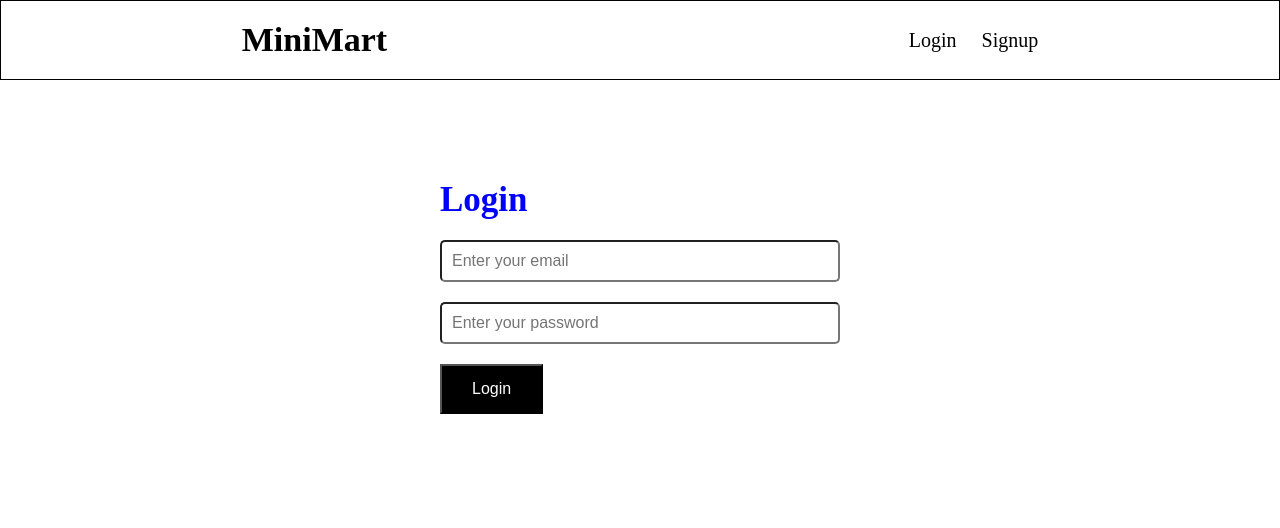
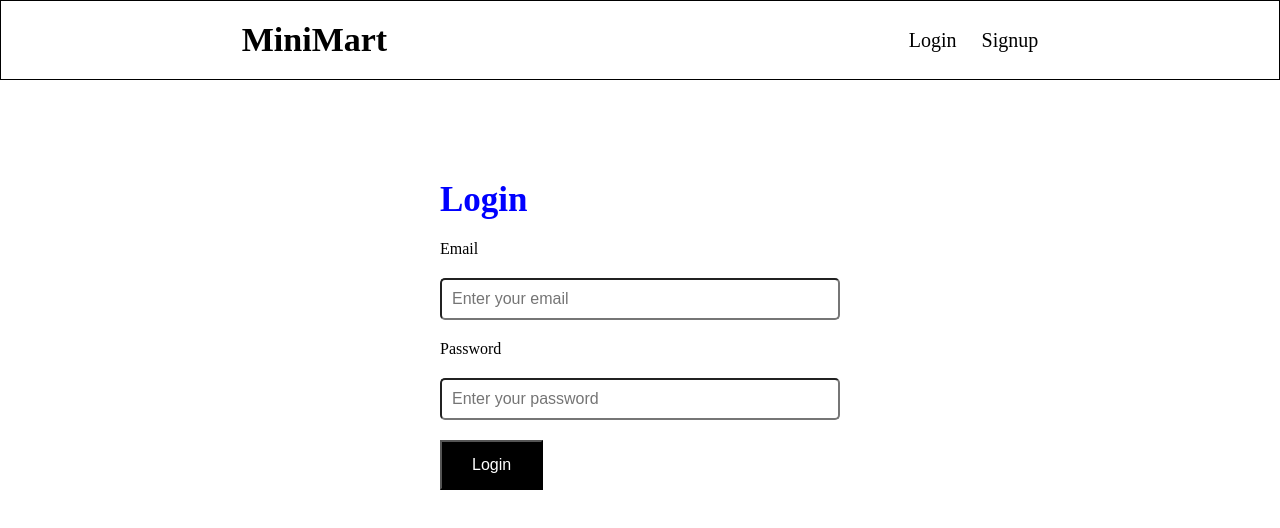
Before and after one commit to IblameNavin/MiniMart, a React app: page /login in a window 1280 px wide. Shown: the top 528 px of the page. Built offline with nearby package versions, Linux system fonts and the light colour scheme; the HTML template or start-up script is replaced by a standard one.

Commit message:
Labels added in Login Form

```diff
--- a/src/pages/Login/Login.jsx
+++ b/src/pages/Login/Login.jsx
@@ -34,7 +34,9 @@
         {/* <div className={styles.container}> */}
           <form onSubmit={handleSubmit} className={styles.container}>
              <h2 className={styles.h2}>Login</h2>
+             <label htmlFor="email" name = "email">Email</label>
              <input className={styles.input} type="email" label = "email" placeholder="Enter your email" value={email} onChange={(e)=>setEmail(e.target.value)} />
+             <label htmlFor="password" name = "password">Password</label>
              <input className={styles.input} type="password" label = "password" placeholder="Enter your password" value={password} onChange={(e)=>setPassword(e.target.value)} />
              <div className={styles.btnWrapper}>
              <button className={styles.button}>Login</button>
```
